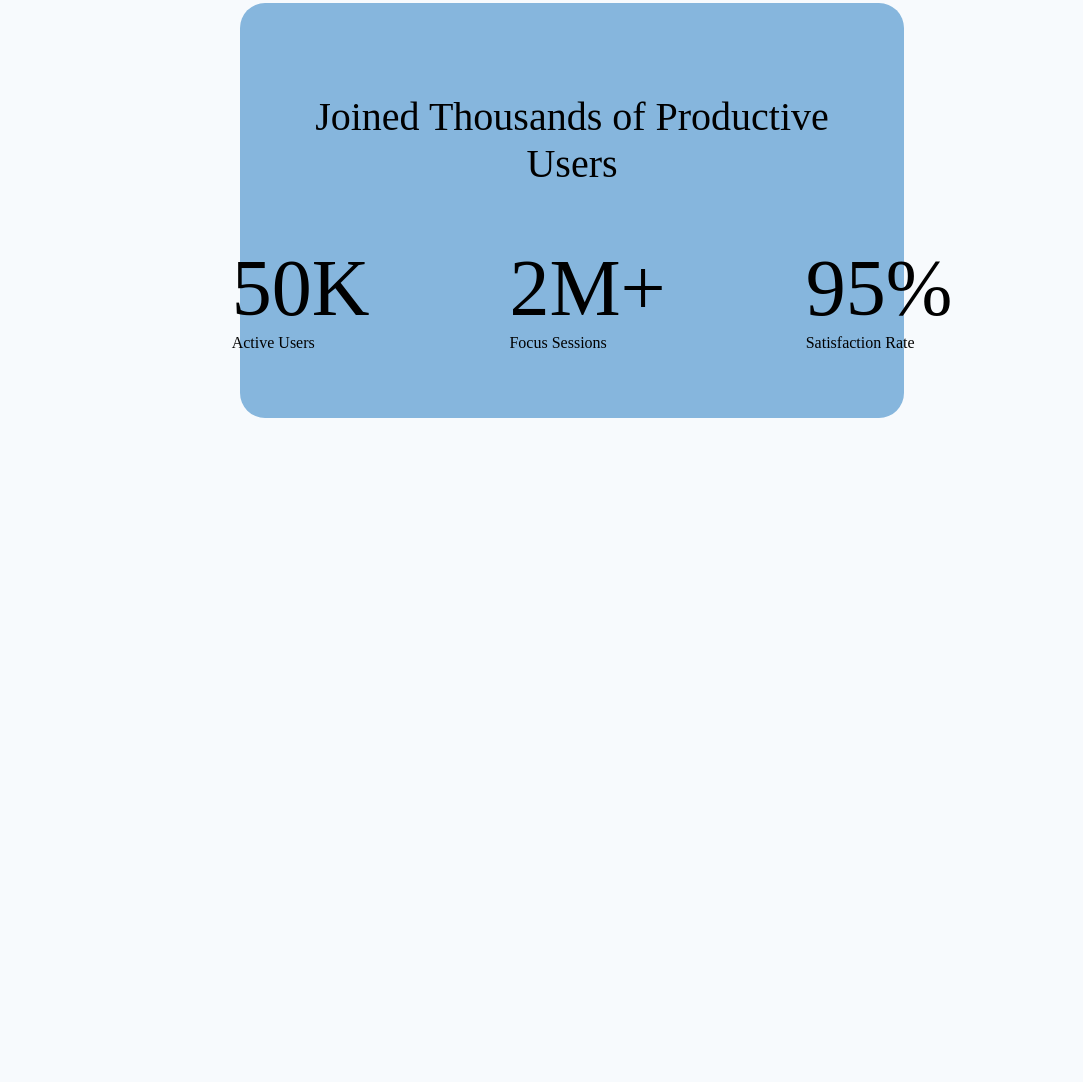
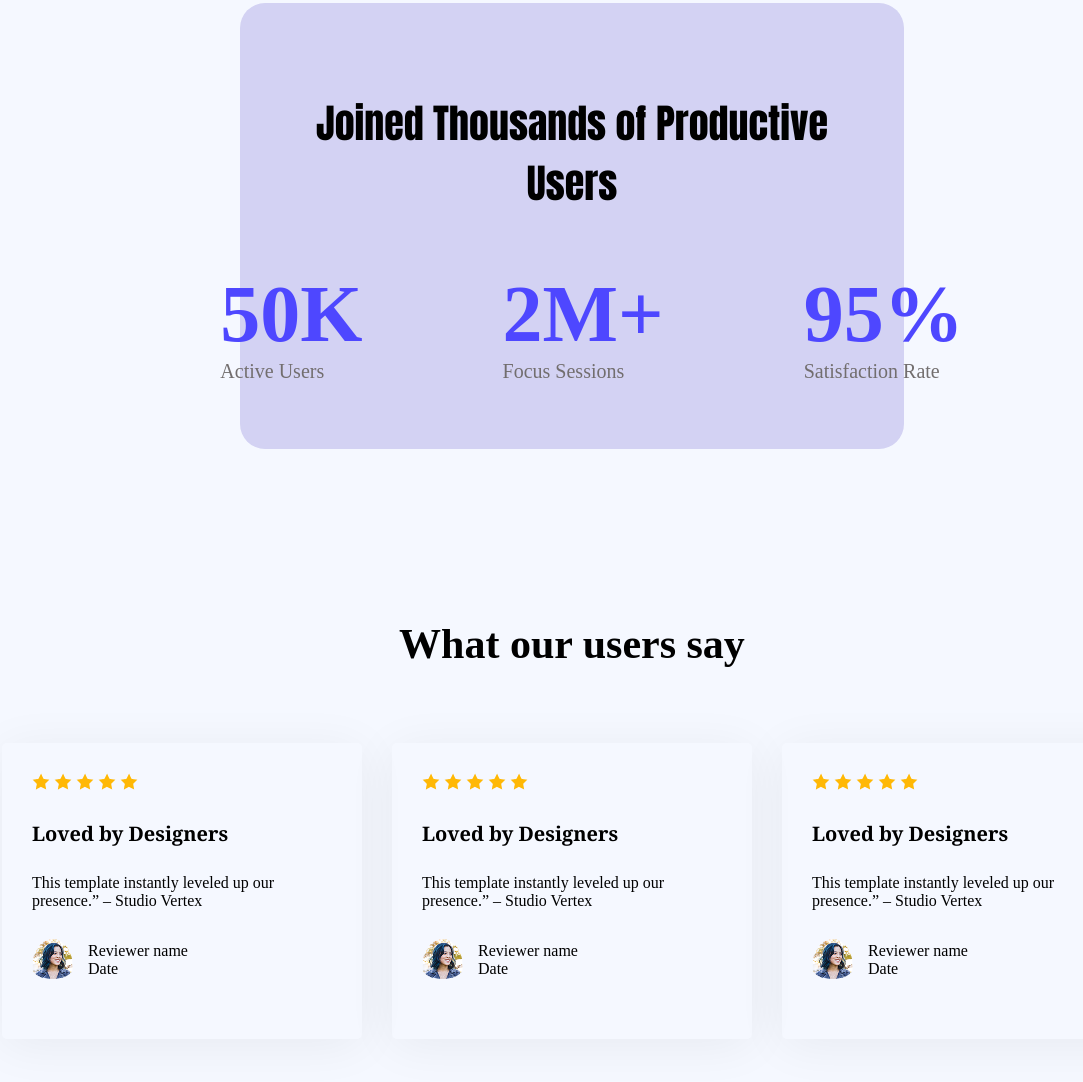
Before and after one commit to RatulFuad/Assignment-no-1, a plain HTML site: page index.html in a window 1280 px wide. Shown: the part 1401-2483 px from the top of the page, without its empty margins (68-1151 px from the left). Before the commit the page ends 1919 px from the top, so only its background shows below. Drawn offline with Linux system fonts and the light colour scheme.

Commit message:
complete challenge part

```diff
--- a/index.html
+++ b/index.html
@@ -67,20 +67,109 @@
 
             <div class="add-kora">
                 <ul style="margin-right: 100px;">
-                    <li style="font-size: 80px;">50K</li>
-                    <li>Active Users</li>
+                    <li style="font-size: 80px; font-weight: bold;color: #4E47FF;">50K</li>
+                    <li style="font-size: 20px; color: #726e6e;">Active Users</li>
                 </ul>
                 <ul>
-                    <li style="font-size: 80px;">2M+</li>
-                    <li>Focus Sessions</li>
+                    <li style="font-size: 80px; font-weight: bold; color: #4E47FF;" >2M+</li>
+                    <li style="font-size: 20px; color: #726e6e;">Focus Sessions</li>
                 </ul>
 
                 <ul style="margin-left: 100px;">
-                    <li style="font-size: 80px;">95%</li>
-                    <li>Satisfaction Rate</li>
+                    <li style="font-size: 80px; font-weight: bold;color: #4E47FF;">95%</li>
+                    <li style="font-size: 20px; color: #726e6e;">Satisfaction Rate</li>
                 </ul>
 
             </div>
+
+         </div><br><br>
+
+
+
+
+         <div>
+            <h2 class="challenge-first">What our users say</h2>
+
+
+            <section class="skills-container">
+
+                <div class="skill">
+                    <img src="Assets/icon-star.png" alt="">
+                    <img src="Assets/icon-star.png" alt="">
+                    <img src="Assets/icon-star.png" alt="">
+                    <img src="Assets/icon-star.png" alt="">
+                    <img src="Assets/icon-star.png" alt="">
+                    <h4 class="skill-title">Loved by Designers</h4>
+                    <p class="skill-description">This template instantly leveled up our presence.” – Studio Vertex</p>
+
+                    <div class="pic-flex">
+
+                    <img src="Assets/avatar.png" alt="">
+
+                    <div class="review-flex">
+
+                    <p>Reviewer name <br>   Date</p>
+
+
+                     </div>
+
+                    </div>
+                </div>
+
+
+
+
+                <div class="skill">
+                    <img src="Assets/icon-star.png" alt="">
+                    <img src="Assets/icon-star.png" alt="">
+                    <img src="Assets/icon-star.png" alt="">
+                    <img src="Assets/icon-star.png" alt="">
+                    <img src="Assets/icon-star.png" alt="">
+                    <h4 class="skill-title">Loved by Designers</h4>
+                    <p class="skill-description">This template instantly leveled up our presence.” – Studio Vertex</p>
+
+                    <div class="pic-flex">
+
+                    <img src="Assets/avatar.png" alt="">
+
+                    <div class="review-flex">
+
+                    <p>Reviewer name <br>   Date</p>
+
+
+                     </div>
+
+                    </div>
+                </div>
+
+
+
+
+                 <div class="skill">
+                    <img src="Assets/icon-star.png" alt="">
+                    <img src="Assets/icon-star.png" alt="">
+                    <img src="Assets/icon-star.png" alt="">
+                    <img src="Assets/icon-star.png" alt="">
+                    <img src="Assets/icon-star.png" alt="">
+                    <h4 class="skill-title">Loved by Designers</h4>
+                    <p class="skill-description">This template instantly leveled up our presence.” – Studio Vertex</p>
+
+                    <div class="pic-flex">
+
+                    <img src="Assets/avatar.png" alt="">
+
+                    <div class="review-flex">
+
+                    <p>Reviewer name <br>   Date</p>
+
+
+                     </div>
+
+                    </div>
+                </div>
+
+
+            </section>
 
          </div>
 
--- a/styles/style.css
+++ b/styles/style.css
@@ -60,7 +60,7 @@ h3{
 /* body */
 
 body{
-    background-color: rgb(247, 250, 253);
+    background-color: #F5F8FF;
 
 }
 
@@ -105,7 +105,8 @@ body{
 
 .main-second-part{
 
-    background-color: rgb(134, 182, 221);
+    background-color: #d3d2f3;
+
     margin: 100px 300px;
     padding: 50px;
     border-radius: 25px;
@@ -115,6 +116,8 @@ body{
 .p-text{
     font-size: 40px;
     text-align: center;
+    color: black;
+    font-family: Impact, Haettenschweiler, 'Arial Narrow Bold', sans-serif;
 }
 
 .add-kora ul li{
@@ -126,3 +129,61 @@ body{
     display: flex;
     justify-content: center;
 }
+
+
+/* challenge part */
+
+
+.challenge-first{
+    text-align: center;
+    font-size: 42px;
+    font-weight: bold;
+}
+
+.skills-container {
+    display: flex;
+    justify-content: center;
+    align-items: flex-start;
+    gap: 30px;
+    padding: 40px 0;
+    max-width: 1300px;
+    margin: 0 auto;
+    flex-wrap: wrap;
+
+
+
+}
+
+
+.skill{
+    flex: 1;
+    padding: 30px;
+    box-shadow: 0px 6px 50px 0px rgba(0, 0, 0, 0.06);
+    border-radius: 5px;
+    min-width: 250px;
+    max-width: 300px;
+
+
+}
+
+.skill-title{
+    font-size: 20px;
+    font-weight: bold;
+    font-family: Georgia, 'Times New Roman', Times, serif;
+}
+
+
+.pic-flex{
+    display: flex;
+
+}
+
+.pic-flex img{
+    padding-bottom: 30px;
+    padding-top: 13px;
+    border-radius: 50%;
+}
+
+.review-flex{
+    margin-left: 15px;
+}
```
